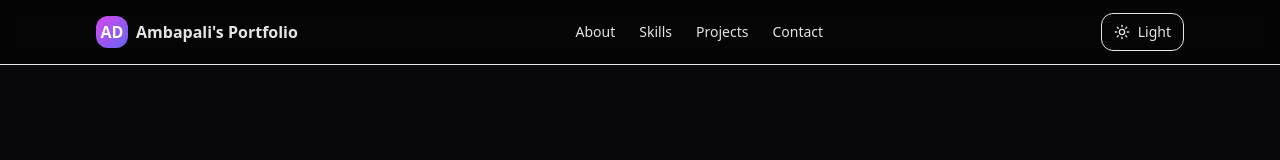
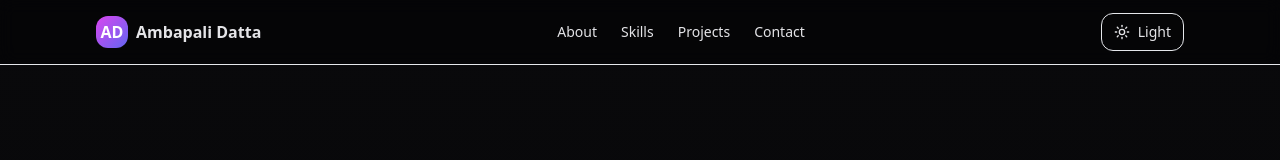
Before and after one commit to ambapalidatta/Ambapali-Portfolio, a React (Vite) app: page / in a window 1280 px wide. Shown: the top 160 px of the page. Built offline with nearby package versions, Linux system fonts and the light colour scheme.

Commit message:
Update Header.jsx

```diff
--- a/src/components/Layout/Header.jsx
+++ b/src/components/Layout/Header.jsx
@@ -20,7 +20,7 @@ export default function Header({ dark, setDark, open, setOpen }) {
             <span className="inline-flex h-8 w-8 items-center justify-center rounded-xl bg-gradient-to-br from-fuchsia-500 to-indigo-500 text-white">
               AD
             </span>
-            <span>Ambapali's Portfolio</span>
+            <span>Ambapali Datta</span>
           </a>
 
           <nav className="hidden md:flex items-center gap-6">
```
